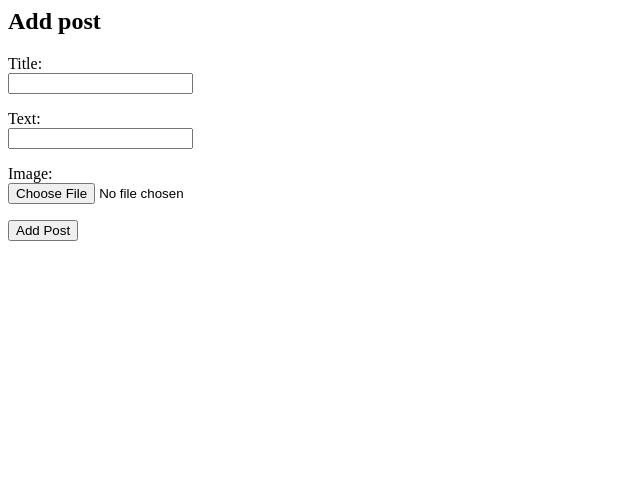
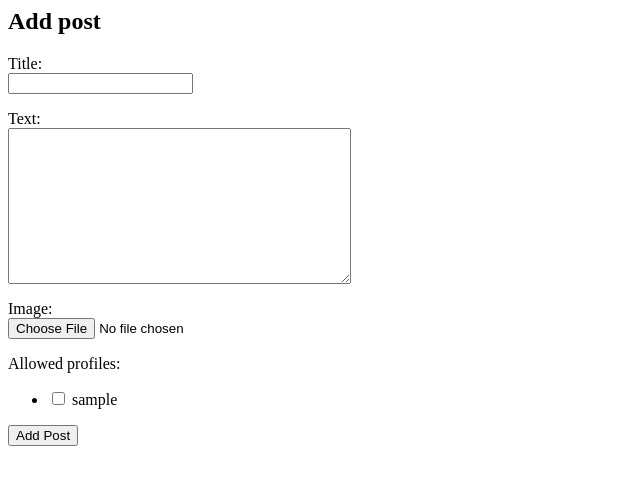
Before and after one commit to 22shubh22/django-network, a Django app: page /addpost/ in a window 1280 px wide. Shown: the top 485 px of the page, without its empty margins (0-640 px from the left). Run offline with Django 3.2, Linux system fonts and the light colour scheme; the visitor is signed in with stand-in values (Sample User, id 1); data comes from the database, SQL or seed files in the repository.

Commit message:
feat: post haveallowed profiles

```diff
--- a/users/forms.py
+++ b/users/forms.py
@@ -15,10 +15,13 @@ class AddPostForm(forms.ModelForm):
     # title = forms.CharField(max_length=100, required=True, help_text='Input post title')
     # post = forms.CharField(max_length=500, required=False)
     # image = forms.ImageField()
-
+    allowed_profiles = forms.ModelMultipleChoiceField(
+        queryset=Profile.objects.all(),
+        widget=forms.CheckboxSelectMultiple
+    )
     class Meta:
         model = Post
-        fields = ("title", "text", "image",)
+        fields = ("title", "text", "image","allowed_profiles")
 
 class SearchConnectionForm(forms.Form):
     name = forms.CharField(max_length=200, required=False)
--- a/users/models.py
+++ b/users/models.py
@@ -20,8 +20,8 @@ def update_user_profile(sender, instance, created, **kwargs):
 class Post(models.Model):
     user = models.ForeignKey(Profile, on_delete=models.CASCADE, related_name="profile_posts")
     title = models.CharField(max_length=100)
-    text = models.CharField(max_length=500)
+    text = models.TextField(max_length=500)
     image = models.ImageField(upload_to='post_image', blank=True)
-    # TODO: user who can view post.
+    allowed_profiles = models.ManyToManyField(Profile, blank=True)
     def __str__(self):
         return self.title
--- a/users/templates/profiles.html
+++ b/users/templates/profiles.html
@@ -6,7 +6,6 @@
 {% if connected %}
     <p> <b>Is in your connection </b></p>
 {% else %}
-    {% comment %} TODO: add to connection {% endcomment %}
     <p>Not in your connection - <a href="{% url 'addtoconnection' pk=profile.user.username %}">Add to Connection?</a></p>
 {% endif %}
 <hr>
--- a/users/views.py
+++ b/users/views.py
@@ -127,3 +127,5 @@ def removefromconnection(request, pk):
     current_user = Profile.objects.filter(user=request.user).first()
     current_user.connected_users.remove(profile)
     return redirect('home')
+
+# TODO: view post in home and profile
```
Also changed, not shown: users/migrations/0002_alter_post_text.py (added), users/migrations/0003_post_allowed_profiles.py (added).
